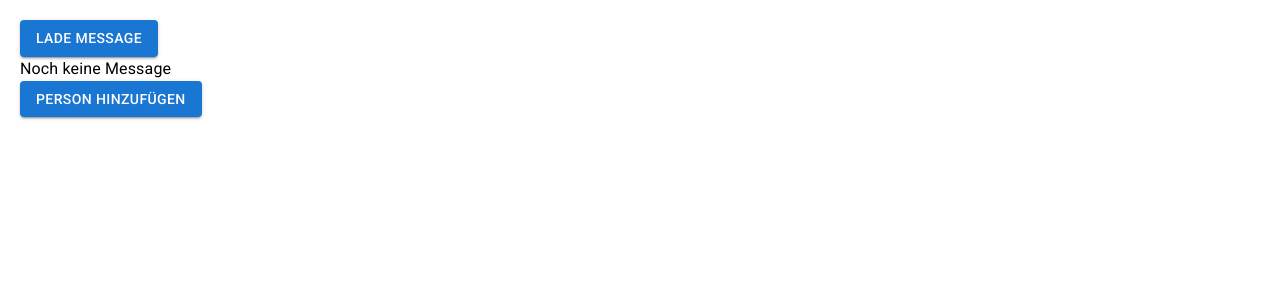
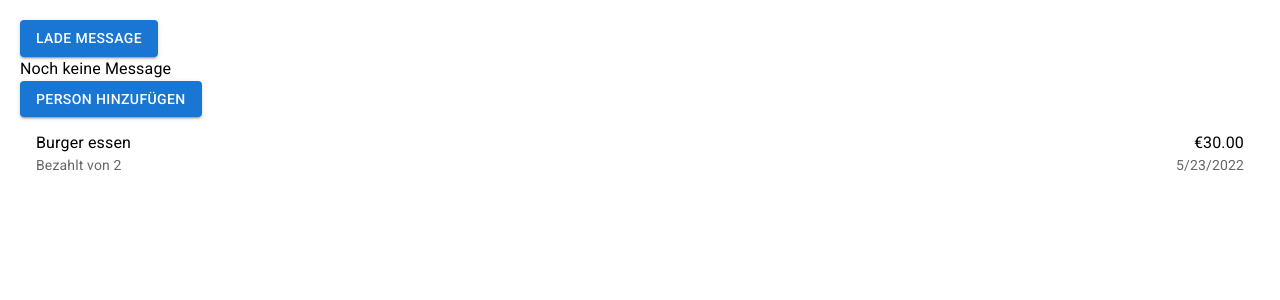
Before and after one commit to cyberlytics/WoIstMeinGeld, a React (Vite) app in the folder frontend/: page / in a window 1280 px wide. Shown: the top 300 px of the page. Built offline with nearby package versions, Linux system fonts and the light colour scheme.

Commit message:
add listitem for transaction

```diff
--- a/frontend/src/App.tsx
+++ b/frontend/src/App.tsx
@@ -1,6 +1,8 @@
 import { Button, Typography } from "@mui/material";
 import { useState } from "react";
+import { Transaction } from "./models/Transaction";
 import { FetchService } from "./FetchService";
+import { TransactionListItem } from "./TransactionListItem";
 
 interface IMessage {
     message: string;
@@ -26,6 +28,13 @@ export function App() {
             .catch((reason) => console.error(reason));
     }
 
+    const sampleTransaction: Transaction = {
+        description: "Burger essen",
+        creditor_id: 2,
+        amount: 30,
+        time: "2022-05-23T11:39:51.316Z",
+    };
+
     return (
         <div>
             <Button variant="contained" onClick={handleClick}>
@@ -35,6 +44,7 @@ export function App() {
             <Button variant="contained" onClick={handleAddPerson}>
                 Person hinzufügen
             </Button>
+            <TransactionListItem transaction={sampleTransaction} />
         </div>
     );
 }
--- /dev/null
+++ b/frontend/src/TransactionListItem.tsx
@@ -0,0 +1,26 @@
+import { IconButton, ListItem, ListItemText } from "@mui/material";
+import { formatMoney } from "./format/formatMoney";
+import { formatTime } from "./format/formatTime";
+import { Transaction } from "./models/Transaction";
+
+interface Props {
+    transaction: Transaction;
+}
+
+export function TransactionListItem(props: Props) {
+    const { description, creditor_id, amount, time } = props.transaction;
+
+    return (
+        <ListItem
+            secondaryAction={
+                <ListItemText
+                    primary={formatMoney(amount)}
+                    secondary={formatTime(time)}
+                    style={{ textAlign: "right" }}
+                />
+            }
+        >
+            <ListItemText primary={description} secondary={`Bezahlt von ${creditor_id}`} />
+        </ListItem>
+    );
+}
--- /dev/null
+++ b/frontend/src/format/formatMoney.ts
@@ -0,0 +1,6 @@
+export function formatMoney(amount: number): string {
+    return amount.toLocaleString(undefined, {
+        currency: "EUR",
+        style: "currency",
+    });
+}
--- /dev/null
+++ b/frontend/src/format/formatTime.ts
@@ -0,0 +1,3 @@
+export function formatTime(time: string): string {
+    return new Date(time).toLocaleDateString();
+}
--- /dev/null
+++ b/frontend/src/models/Transaction.ts
@@ -0,0 +1,6 @@
+export interface Transaction {
+    description: string;
+    creditor_id: number;
+    amount: number;
+    time: string;
+}
```
